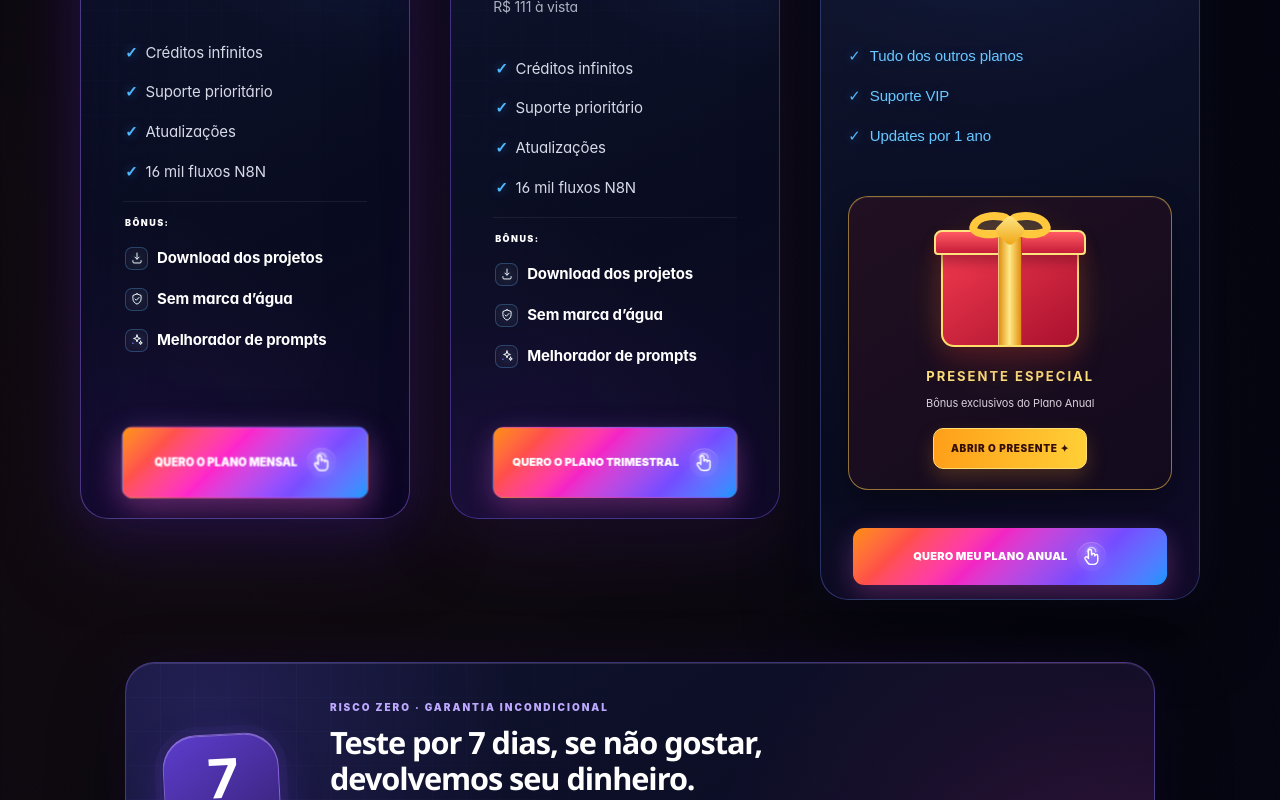
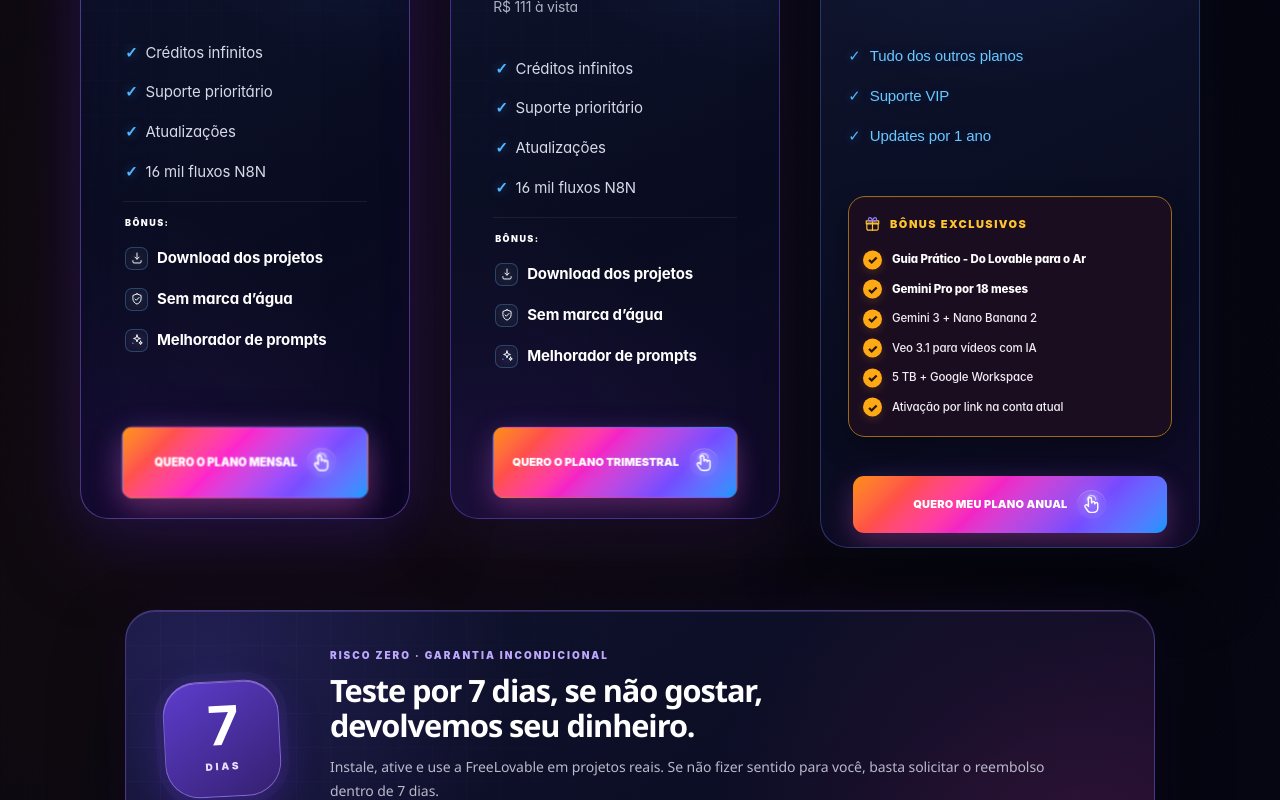
Before and after one commit to davisampaiodev/freelovablepro, a Next.js app: page / in a window 1280 px wide. Shown: the part 5541-6341 px from the top of the page. Built offline with nearby package versions, Linux system fonts and the light colour scheme.

Commit message:
fix: remove abertura do presente no plano anual

```diff
--- a/app/page.tsx
+++ b/app/page.tsx
@@ -490,8 +490,6 @@ function Plan({title,price,note,button,badge,featured=false,onSelect}:{title:str
 }
 
 function GiftPlan({onSelect}:{onSelect:(plan:string)=>void}) {
-  const [bonusOpened, setBonusOpened] = useState(false);
-
   return (
     <article className="gift gift-opened">
       <div className="gift-surprise">
@@ -504,21 +502,7 @@ function GiftPlan({onSelect}:{onSelect:(plan:string)=>void}) {
           <li>Suporte VIP</li>
           <li>Updates por 1 ano</li>
         </ul>
-        <div className={`annual-bonus-gift ${bonusOpened ? "is-open" : ""}`}>
-          {!bonusOpened ? (
-            <div className="annual-present-closed">
-              <div className="annual-present-illustration" aria-hidden="true">
-                <span className="annual-present-lid" />
-                <span className="annual-present-ribbon" />
-                <span className="annual-present-bow"><i/><i/><b/></span>
-              </div>
-              <strong>PRESENTE ESPECIAL</strong>
-              <small>Bônus exclusivos do Plano Anual</small>
-              <button type="button" onClick={() => setBonusOpened(true)} aria-expanded="false">
-                ABRIR O PRESENTE <span aria-hidden="true">✦</span>
-              </button>
-            </div>
-          ) : (
+        <div className="annual-bonus-gift is-open">
           <div className="annual-bonus-box">
             <h4><TechIcon type="gift"/> BÔNUS EXCLUSIVOS</h4>
             <ul className="annual-bonus-list">
@@ -530,34 +514,12 @@ function GiftPlan({onSelect}:{onSelect:(plan:string)=>void}) {
               <li>Ativação por link na conta atual</li>
             </ul>
           </div>
-          )}
         </div>
         <button className="cta lead-cta" onClick={() => { trackPlanSelection("Oferta Especial"); onSelect("Oferta Especial"); }}>
           QUERO MEU PLANO ANUAL <TechIcon type="tap" className="cta-tap"/>
         </button>
       </div>
 
-      <div className="gift-wrap" aria-hidden="true">
-        <div className="front-gift-box" aria-hidden="true">
-          <div className="front-gift-body" />
-          <div className="front-gift-lid" />
-          <div className="front-gift-ribbon" />
-          <div className="front-gift-bow">
-            <i className="bow-loop bow-loop-left" />
-            <i className="bow-loop bow-loop-right" />
-            <b />
-          </div>
-        </div>
-        <div className="gift-wrap-copy">
-          <small>OFERTA SECRETA</small>
-          <h3>Um presente para você</h3>
-          <p>Abra para revelar a melhor condição do plano anual.</p>
-        </div>
-        <button className="gift-open-button" type="button">
-          <span>ABRIR MEU PRESENTE</span>
-          <b aria-hidden="true">✦</b>
-        </button>
-      </div>
     </article>
   );
 }
```
Lines whose indentation alone changed are shown as unchanged.
